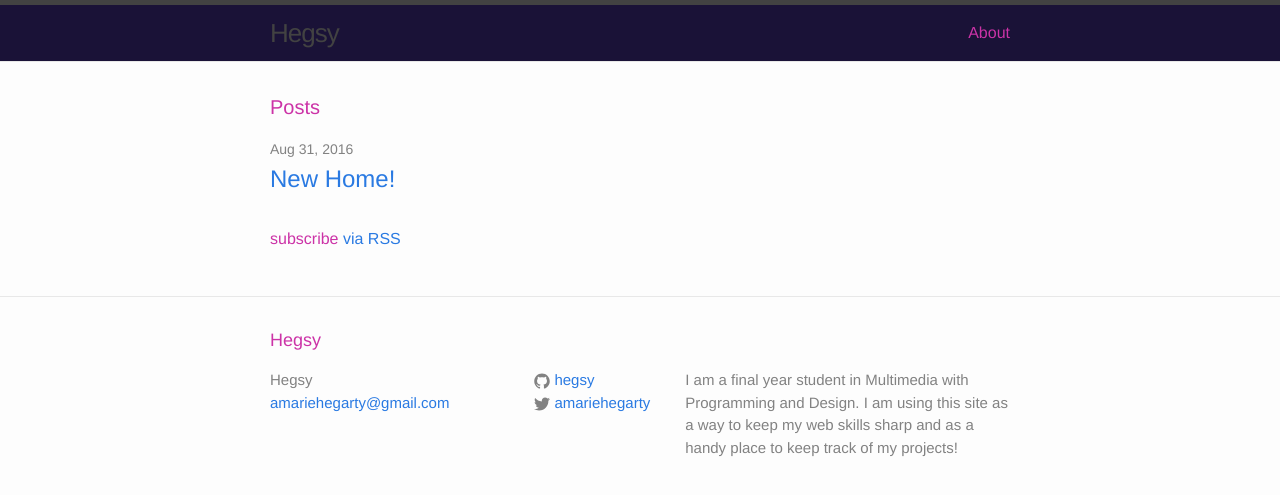
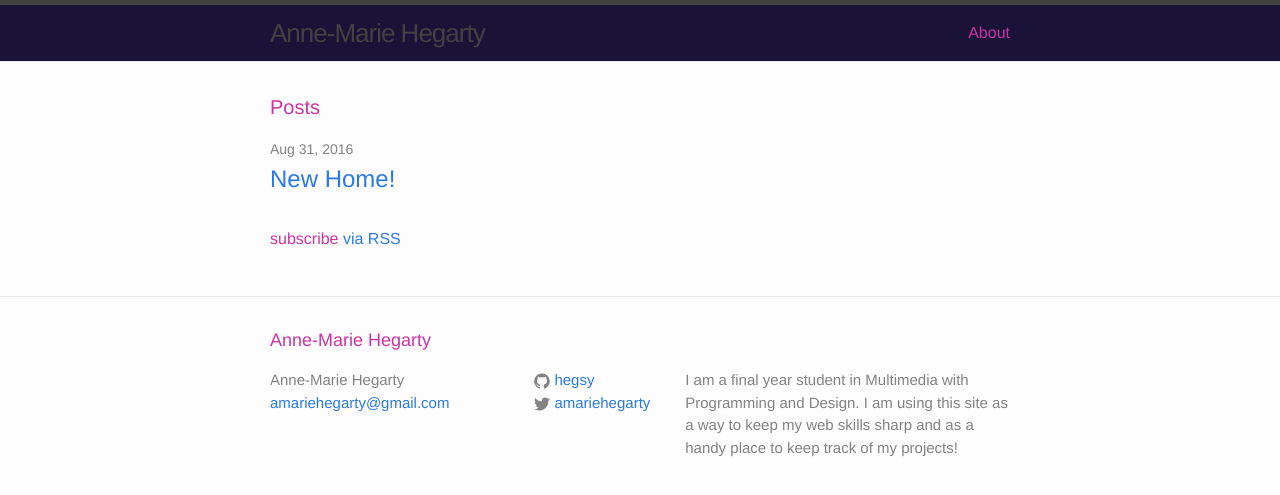
Before and after one commit to hegsy/hegsy.github.io, a Jekyll site: the page built from index.html, in a window 1280 px wide. Shown: the top 495 px of the page. Built offline with Jekyll 4.4.1, drawn with Linux system fonts in a browser that asks for light colours.

Commit message:
title change in config

```diff
--- a/_config.yml
+++ b/_config.yml
@@ -6,8 +6,7 @@
 # 'jekyll serve'. If you change this file, please restart the server process.
 
 # Site settings
-title: Hegsy
-name: Anne-Marie Hegarty
+title: Anne-Marie Hegarty
 email: amariehegarty@gmail.com
 description: > # this means to ignore newlines until "baseurl:"
   I am a final year student in Multimedia with Programming and Design. I am using this site as a way to keep my web skills sharp and as a handy place to keep track of my projects!
```
